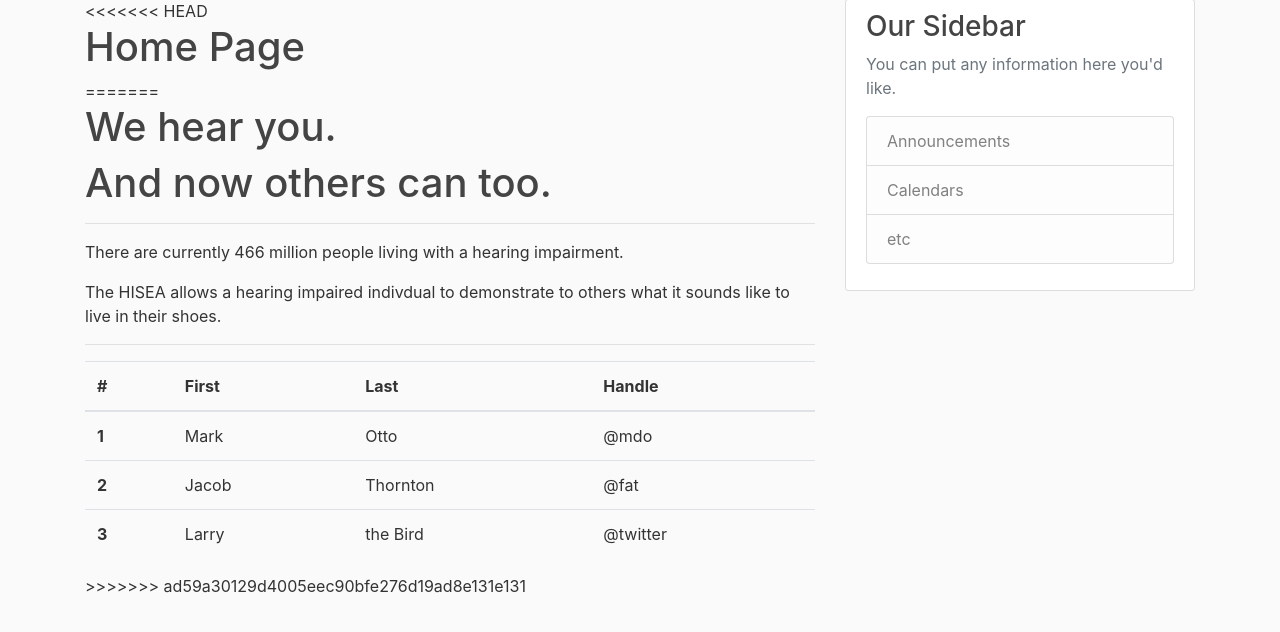
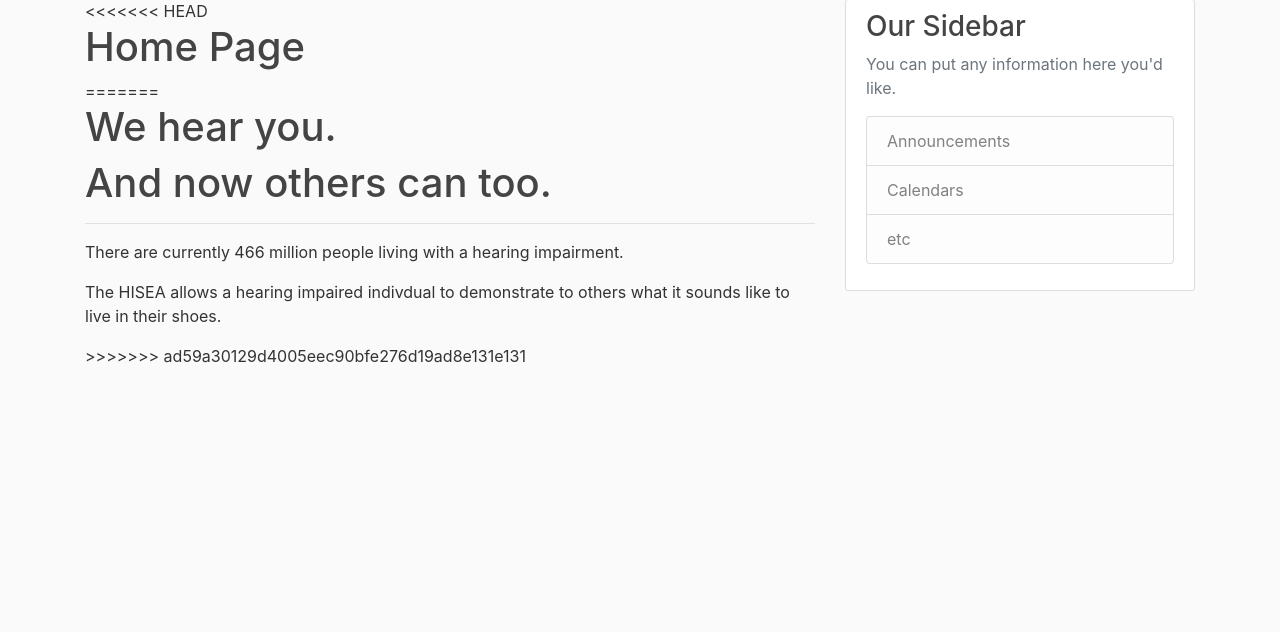
Before and after one commit to nacastroprice/hlsapp, a Flask app: page / in a window 1280 px wide. Shown: the part 81-713 px from the top of the page. Run offline with Flask 2, Linux system fonts and the light colour scheme; some libraries are stand-ins or nearby versions.

Commit message:
updated home.html

```diff
--- a/hls_webapp/templates/home.html
+++ b/hls_webapp/templates/home.html
@@ -8,36 +8,5 @@
     <hr>
     <p>There are currently 466 million people living with a hearing impairment.</p>
     <p>The HISEA allows a hearing impaired indivdual to demonstrate to others what it sounds like to live in their shoes.</p>
-    <hr>
-    <table class="table">
-  <thead>
-    <tr>
-      <th scope="col">#</th>
-      <th scope="col">First</th>
-      <th scope="col">Last</th>
-      <th scope="col">Handle</th>
-    </tr>
-  </thead>
-  <tbody>
-    <tr>
-      <th scope="row">1</th>
-      <td>Mark</td>
-      <td>Otto</td>
-      <td>@mdo</td>
-    </tr>
-    <tr>
-      <th scope="row">2</th>
-      <td>Jacob</td>
-      <td>Thornton</td>
-      <td>@fat</td>
-    </tr>
-    <tr>
-      <th scope="row">3</th>
-      <td>Larry</td>
-      <td>the Bird</td>
-      <td>@twitter</td>
-    </tr>
-  </tbody>
-</table>
 >>>>>>> ad59a30129d4005eec90bfe276d19ad8e131e131
 {% endblock content %}
```
